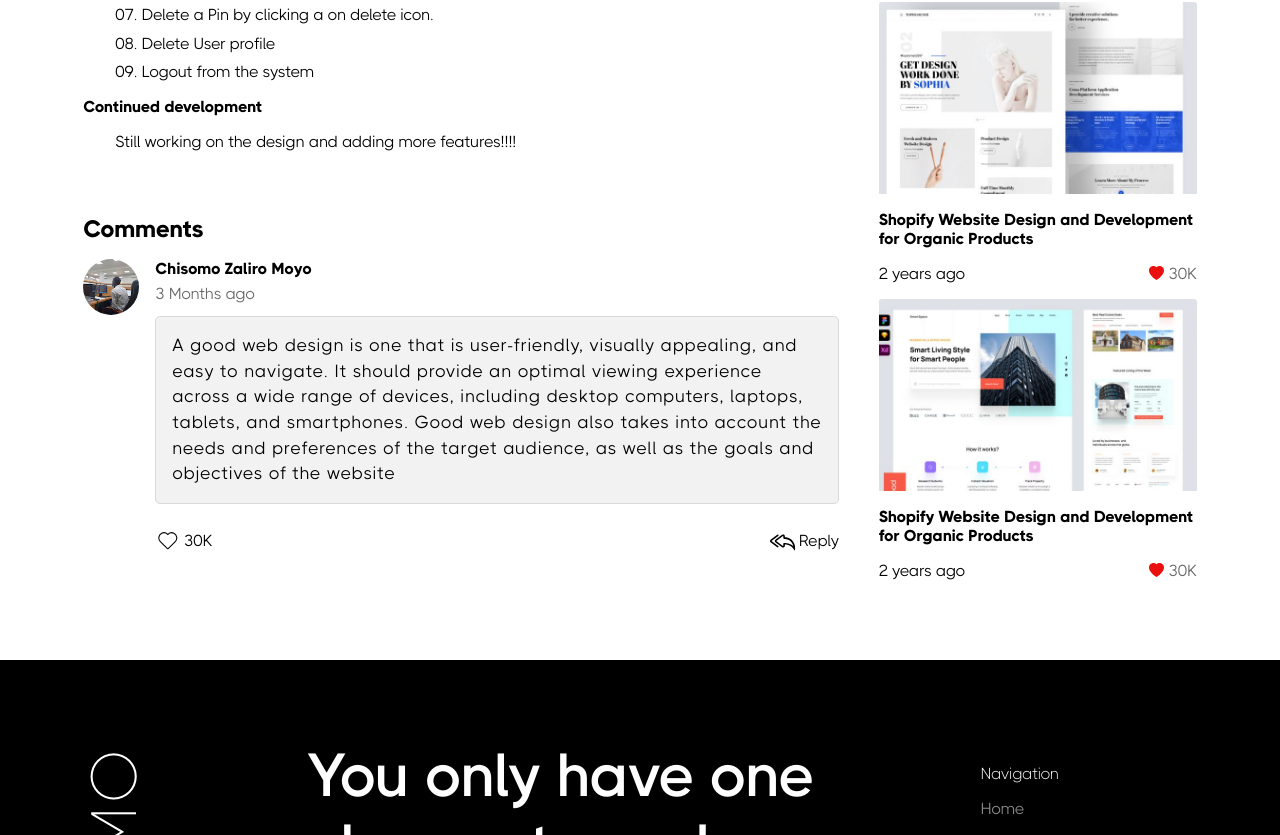
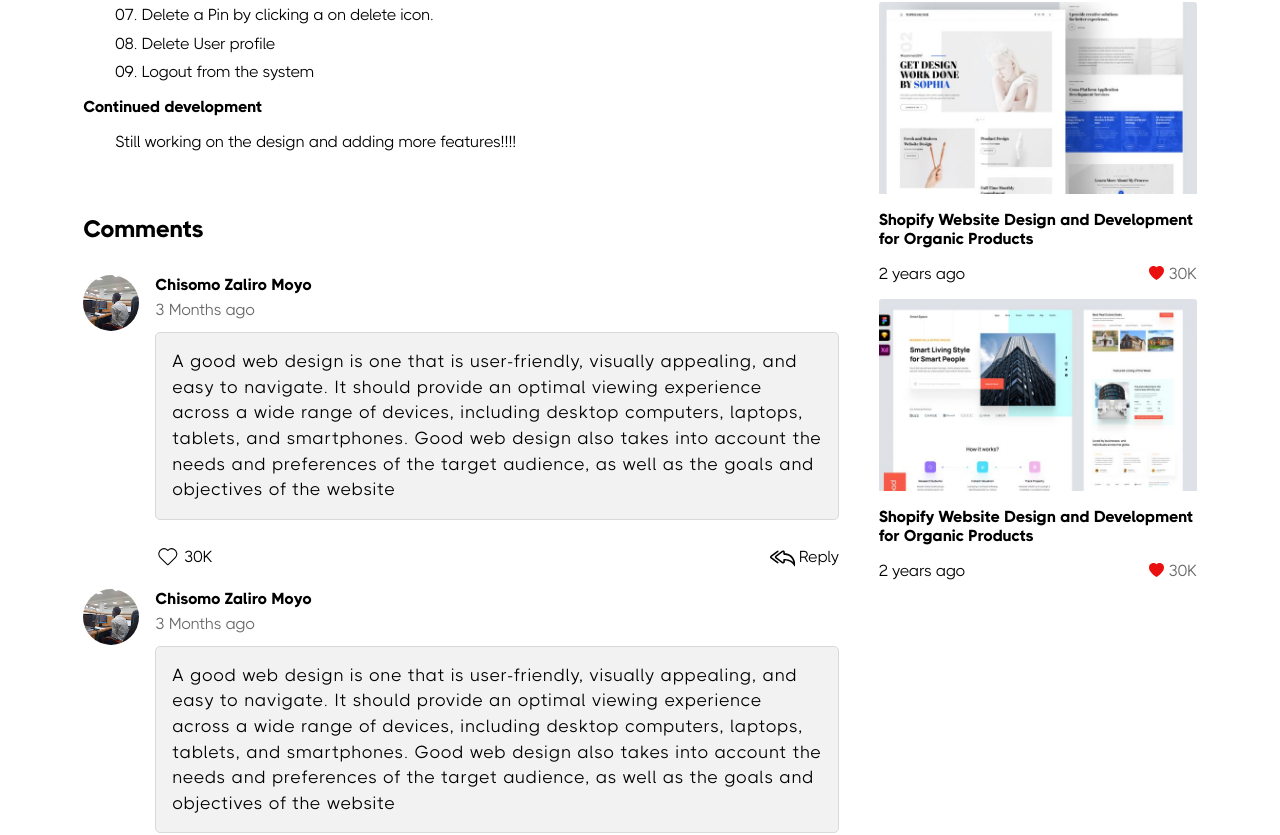
Before and after one commit to Chzmo/Portfolio, a React (Vite) app: page /Blog/single in a window 1280 px wide. Shown: the part 1785-2620 px from the top of the page. Built offline with nearby package versions, Linux system fonts and the light colour scheme.

Commit message:
working on Single page details

```diff
--- a/src/container/SingleBlog/SingleBlog.css
+++ b/src/container/SingleBlog/SingleBlog.css
@@ -190,6 +190,7 @@
   max-width: 100%;
   display: flex;
   flex-direction: column;
+  gap: 1rem;
 }
 .singleBlog .comments h2 {
   font-size: 1.5rem;
--- a/src/container/SingleBlog/SingleBlog.jsx
+++ b/src/container/SingleBlog/SingleBlog.jsx
@@ -148,6 +148,7 @@ function SingleBlog() {
                   <div className="comments">
                     <h2>Comments</h2>
                     <Comment />
+                    <Comment />
                   </div>
                 </div>
               </div>
--- a/src/container/SingleBlog/SingleBlog.scss
+++ b/src/container/SingleBlog/SingleBlog.scss
@@ -221,6 +221,7 @@
         max-width: 100%;
         display: flex;
         flex-direction: column;
+        gap: 1rem;
 
         h2{
             font-size: 1.5rem;
```
Also changed, not shown: 1 other file (tests, documents, lock files or other folders).
